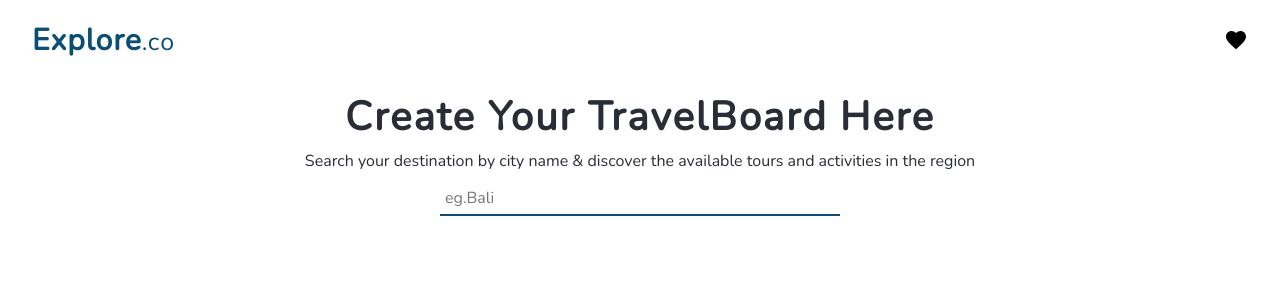
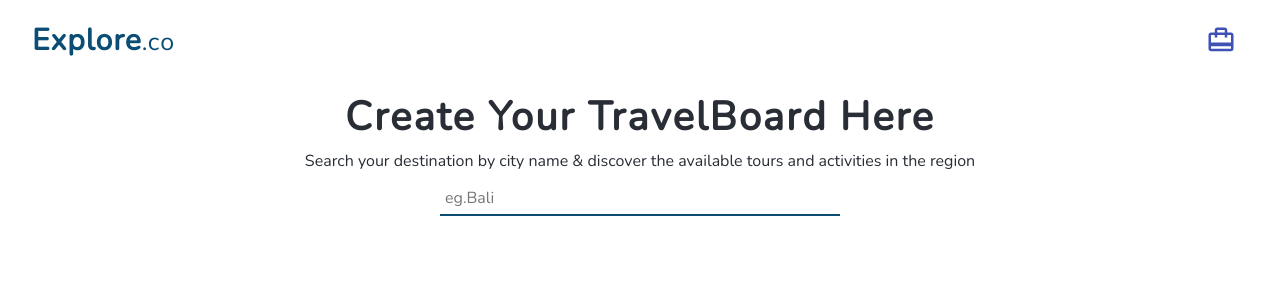
Before and after one commit to ThazinPwintAung/travel-planner, a React (Create React App) app: page /searchpage in a window 1280 px wide. Shown: the top 300 px of the page. Built offline with nearby package versions, Linux system fonts and the light colour scheme.

Commit message:
snackbar added onClick of fav icon

```diff
--- a/src/components/ActivityCard.js
+++ b/src/components/ActivityCard.js
@@ -8,18 +8,28 @@ import {
   Typography,
   Box,
   Button,
+  Snackbar,
 } from "@material-ui/core";
 import React, { useState } from "react";
 import { addToBoard } from "../redux/TravelBoard/travelboard-actions";
 import { connect } from "react-redux";
 import FavoriteIcon from "@material-ui/icons/Favorite";
 import FavoriteBorderIcon from "@material-ui/icons/FavoriteBorder";
+import MuiAlert from "@material-ui/lab/Alert";
 
-const useStyles = makeStyles(() => ({
+const Alert = (props) => {
+  return <MuiAlert elevation={6} variant="filled" {...props} />;
+};
+
+const useStyles = makeStyles((theme) => ({
   root: {
     display: "flex",
     width: "100%",
     margin: 20,
+    position: "relative",
+  },
+  "& > * + *": {
+    marginTop: theme.spacing(2),
   },
   details: {
     display: "flex",
@@ -36,17 +46,36 @@ const useStyles = makeStyles(() => ({
     fontWeight: 900,
     marginRight: 30,
   },
+  snackbar: {
+    position: "absolute",
+    top: 0,
+  },
 }));
 
-const ActivityCard = ({ actList, addToBoard }) => {
+const ActivityCard = ({ actList, addToBoard, setInvisible }) => {
   const [clickedFav, setClickedFav] = useState(false);
+  const [open, setOpen] = useState(false);
   const classes = useStyles();
   const imgSrc = actList.pictures[0];
 
   const addToTravelboard = () => {
     setClickedFav(!clickedFav);
+    setOpen(true);
     addToBoard(actList);
+    setInvisible(false);
   };
+
+  const removeFromTravelboard = () => {
+    setClickedFav(!clickedFav);
+  };
+
+  const handleClose = (event, reason) => {
+    if (reason === "clickaway") {
+      return;
+    }
+    setOpen(false);
+  };
+
   return (
     <Card className={classes.root}>
       <CardMedia
@@ -75,9 +104,30 @@ const ActivityCard = ({ actList, addToBoard }) => {
             <IconButton
               aria-label="add to travelborad"
               onClick={addToTravelboard}
+              onDoubleClick={removeFromTravelboard}
             >
-              {clickedFav ? <FavoriteIcon /> : <FavoriteBorderIcon />}
+              {clickedFav ? (
+                <FavoriteIcon color="secondary" />
+              ) : (
+                <FavoriteBorderIcon />
+              )}
             </IconButton>
+            <Snackbar
+              open={open}
+              autoHideDuration={1000}
+              onClose={handleClose}
+              className={classes.snackbar}
+            >
+              {clickedFav ? (
+                <Alert onClose={handleClose} severity="success">
+                  Added to your TravelBoard!
+                </Alert>
+              ) : (
+                <Alert onClose={handleClose} severity="warning">
+                  Removed from your TravelBoard!
+                </Alert>
+              )}
+            </Snackbar>
             <Button size="small" color="primary">
               <a href={actList.bookingLink}>Book Here!</a>
             </Button>
--- a/src/pages/SearchPage.css
+++ b/src/pages/SearchPage.css
@@ -1,9 +1,14 @@
 .search-header {
   width: 100%;
-  height: 280px;
+  height: 200px;
   background-position: top;
   background-repeat: no-repeat;
   background-size: cover;
+}
+
+.navbar {
+  position: sticky;
+  top: 0;
 }
 
 .search-header .searchpage-content {
@@ -44,7 +49,6 @@
 }
 
 .ResultWrapper {
-  margin-top: 30px;
   margin-left: 15vw;
   margin-right: 15vw;
   margin-bottom: 30px;
--- a/src/pages/SearchPage.js
+++ b/src/pages/SearchPage.js
@@ -1,19 +1,27 @@
-import { Badge, Typography } from "@material-ui/core";
+import { Badge, IconButton, makeStyles } from "@material-ui/core";
 import React, { useState } from "react";
 import Axios from "axios";
 import "./SearchPage.css";
 import { useHistory } from "react-router-dom";
-import FavoriteIcon from "@material-ui/icons/Favorite";
+import CardTravelIcon from "@material-ui/icons/CardTravel";
 import ActivityCard from "../components/ActivityCard";
 
 const API_ACCESS_KEY = "9717d5a7bb89147bf20c2d2ebbd33d76";
+const useStyles = makeStyles((theme) => ({
+  largeIcon: {
+    "& svg": {
+      fontSize: 30,
+    },
+  },
+}));
 const SearchHeader = () => {
   const [input, setInput] = useState("");
   const [activityLists, setActivityLists] = useState([]);
   const [invisible, setInvisible] = useState(true);
-
+  const classes = useStyles();
   const history = useHistory();
   const routeToHome = () => history.push("/");
+  const routeToTravelboard = () => history.push("/mytravelboard");
 
   const fetchGeocodeAndActivityList = async () => {
     try {
@@ -60,15 +68,23 @@ const SearchHeader = () => {
 
   return (
     <div>
-      <div className="search-header">
       <div className="navbar">
         <h2 onClick={routeToHome}>
           Explore<small>.co</small>
         </h2>
+
+        <IconButton
+          color="primary"
+          aria-label="add to board"
+          className={classes.largeIcon}
+          onClick={routeToTravelboard}
+        >
           <Badge color="secondary" variant="dot" invisible={invisible}>
-            <FavoriteIcon />
+            <CardTravelIcon />
           </Badge>
+        </IconButton>
       </div>
+      <div className="search-header">
         <div className="searchpage-content">
           <h1>Create Your TravelBoard Here</h1>
           <p>
@@ -89,7 +105,11 @@ const SearchHeader = () => {
         {activityLists && <div className="category"></div>}
         {activityLists.length > 0 &&
           activityLists.map((list) => (
-            <ActivityCard key={list.id} actList={list} city={input} />
+            <ActivityCard
+              key={list.id}
+              actList={list}
+              setInvisible={setInvisible}
+            />
           ))}
       </div>
     </div>
--- a/src/redux/rootReducer.js
+++ b/src/redux/rootReducer.js
@@ -1,8 +1,8 @@
-import {combineReducers} from 'redux';
-import travelboard_reducers from './TravelBoard/travelboard-reducers';
+import { combineReducers } from "redux";
+import travelboard_reducers from "./TravelBoard/travelboard-reducers";
 
 const rootReducer = combineReducers({
-    activity: travelboard_reducers
+  board: travelboard_reducers,
 });
 
 export default rootReducer;
```
Also changed, not shown: 1 other file (tests, documents, lock files or other folders). Lines whose indentation alone changed are shown as unchanged.
